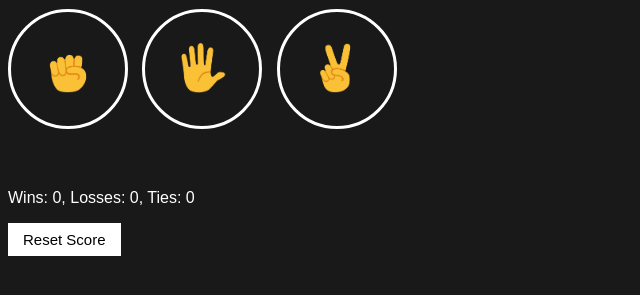
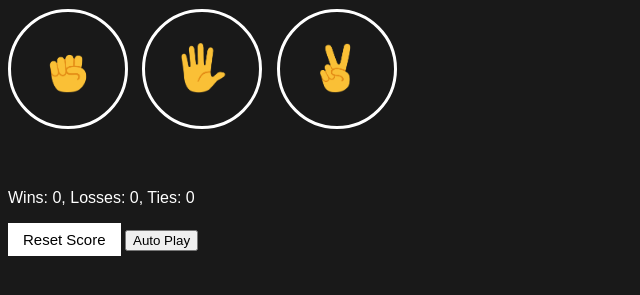
Before and after one commit to griminir/rock-paper-scissors, a plain HTML site: page index.html in a window 1280 px wide. Shown: the part 85-380 px from the top of the page, without its empty margins (0-640 px from the left). Drawn offline with Linux system fonts and the light colour scheme.

Commit message:
Update index.html

```diff
--- a/index.html
+++ b/index.html
@@ -41,6 +41,8 @@
       Reset Score
     </button>
 
+    <button class="auto-play-button" onclick="autoPlay();">Auto Play</button>
+
     <script src="scripts/rock-paper-scissors.js"></script>
   </body>
 </html>
```
